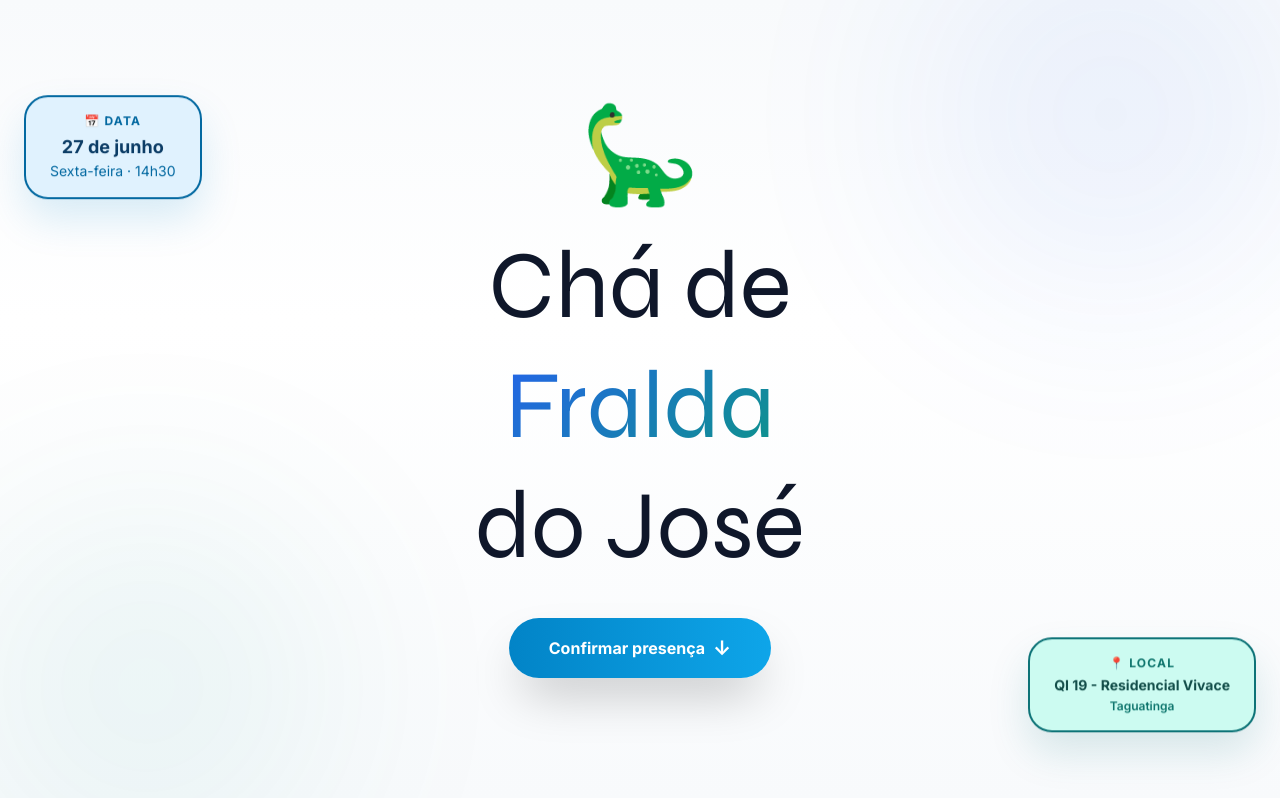
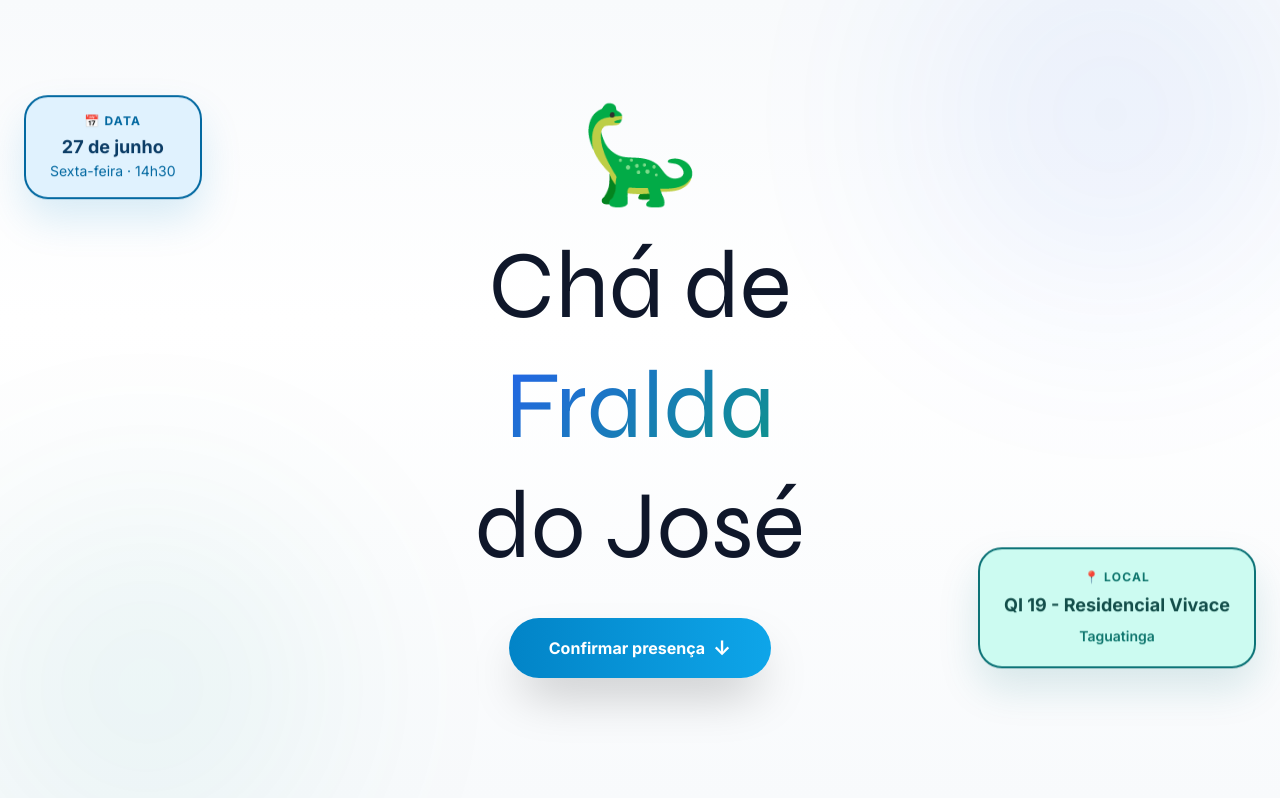
Before and after one commit to pholiveira-dev/cha-jose, a React (Vite) app: page / in a window 1280 px wide. Shown: the top 798 px of the page. Built offline with nearby package versions, Linux system fonts and the light colour scheme.

Commit message:
ajuste do card local

```diff
--- a/src/App.jsx
+++ b/src/App.jsx
@@ -242,24 +242,24 @@ export default function App() {
         </div>
 
         <div
-          className="absolute bottom-16 right-4 sm:right-6 animate-float"
+          className="absolute bottom-32 right-4 sm:right-6 animate-float"
           style={{ animationDelay: "0.3s" }}
         >
           <div
-            className="px-6 py-4 rounded-3xl border-2 shadow-xl backdrop-blur-sm max-w-xs"
+            className="px-6 py-5 rounded-3xl border-2 shadow-xl backdrop-blur-sm max-w-xs"
             style={{
               backgroundColor: "#CCFBF1",
               borderColor: "#0D7377",
               boxShadow: "0 20px 40px rgba(13, 115, 119, 0.15)",
             }}
           >
-            <p className="text-xs font-bold uppercase tracking-widest text-teal-700 mb-1">
+            <p className="text-xs font-bold uppercase tracking-widest text-teal-700 mb-2">
               📍 Local
             </p>
-            <p className="text-sm font-bold text-teal-900 leading-snug">
+            <p className="text-lg font-bold text-teal-900 leading-snug">
               QI 19 - Residencial Vivace
             </p>
-            <p className="text-xs text-teal-700 font-semibold mt-1">
+            <p className="text-sm text-teal-700 font-semibold mt-2">
               Taguatinga
             </p>
           </div>
```
